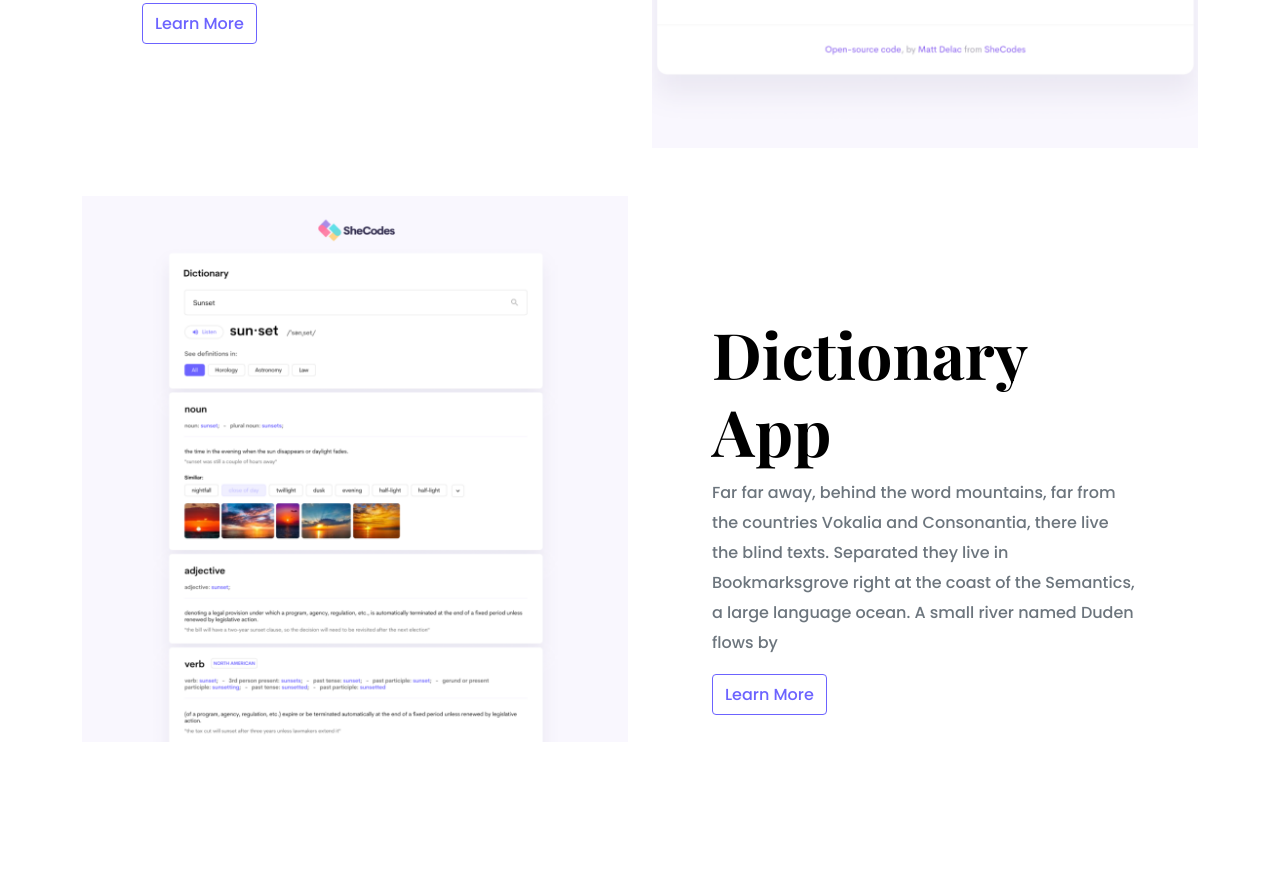
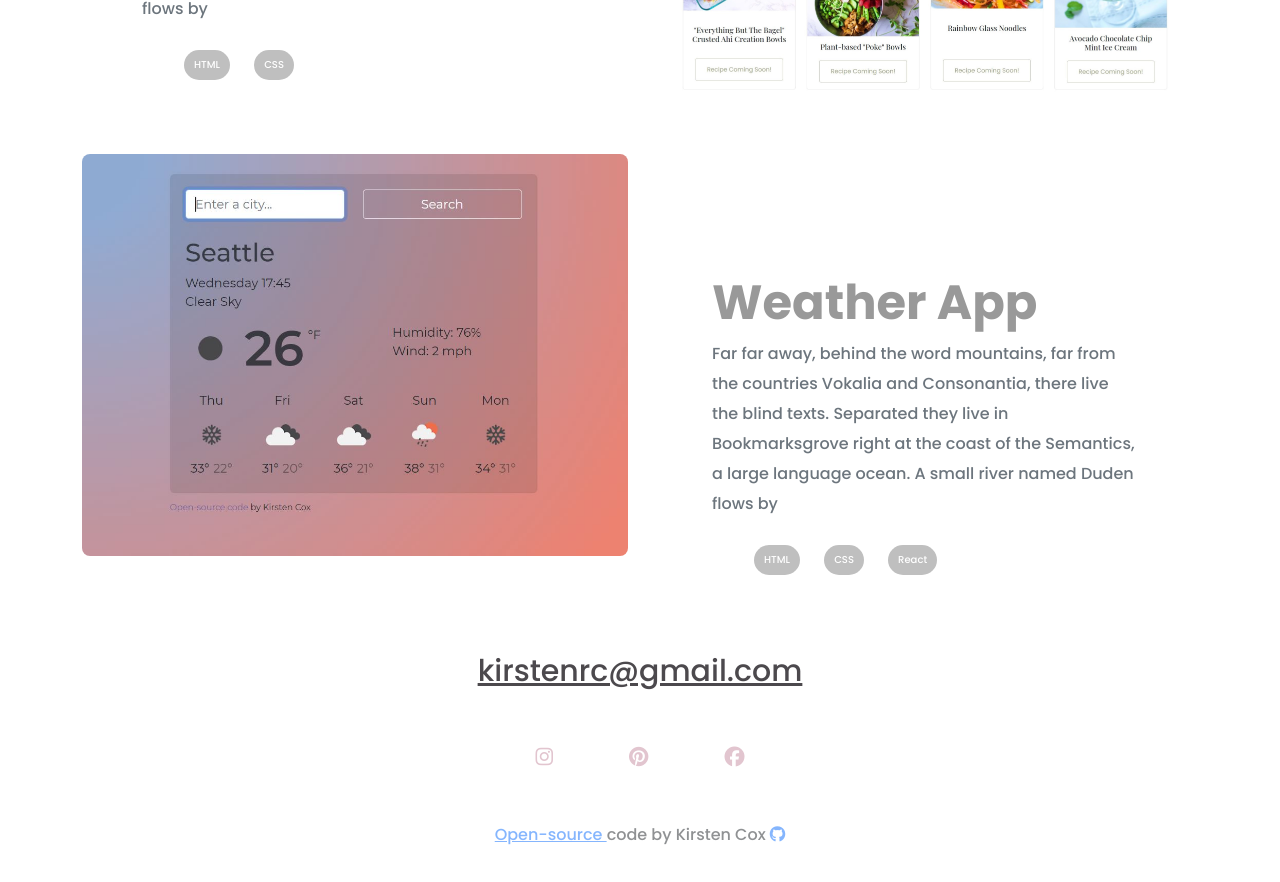
Before and after one commit to kirstenrc/portfolio-project, a plain HTML site: page index.html in a window 1280 px wide. Shown: the part 1752-2634 px from the top of the page. Before the commit the page ends 2542 px from the top, so only its background shows below. Drawn offline with nearby package versions, Linux system fonts and the light colour scheme.

Commit message:
Updated styling

```diff
--- a/index.html
+++ b/index.html
@@ -56,78 +56,146 @@
       </div>
     </nav>
     <div class="hero">
-      <p>Hi I am</p>
-      <h1>Kirsten Cox</h1>
-      <h2 class="mb-5">Front-end Developer based in Washington</h2>
-      <div>
-        <a href="#" class="btn btn-branding">Contact Me</a>
+      <div class="row">
+        <div class="col">
+          <h1>Hello I am Kirsten Cox</h1>
+          <h2 class="mb-5">Front-end Developer based in Washington</h2>
+          <div>
+            <a href="#" class="btn btn-branding">Contact Me</a>
+          </div>
+        </div>
+        <div class="col">
+          <div class="vertical-line d-none d-md-block d-lg-block"></div>
+          <img src="images/portrait.png" alt="Kirsten Cox" class="w-50" />
+        </div>
       </div>
     </div>
-    <p class="text-center mt-5">Check out some of my favorite projects</p>
+    <h2 class="p-5">Projects</h2>
 
     <div class="container">
       <div class="row mb-5">
         <div class="col d-none d-lg-block">
           <img
-            src="images/yogurt.png"
-            alt="Yogurt application coded by Kirsten Cox"
-            class="img-fluid"
+            src="images/Dictionary-app-screenshot.JPG"
+            alt="Dictionary application coded by Kirsten Cox"
+            class="img-fluid project-img"
           />
         </div>
         <div class="col">
           <div class="project-description">
-            <h2>Yogurt Project</h2>
+            <h3>Dictionary App</h3>
             <p class="text-muted">
               Far far away, behind the word mountains, far from the countries
               Vokalia and Consonantia, there live the blind texts. Separated
               they live in Bookmarksgrove right at the coast of the Semantics, a
               large language ocean. A small river named Duden flows by
             </p>
-            <a href="#" class="btn btn-branding-outline">Learn More</a>
+            <ul class="skills-icons">
+              <li>HTML</li>
+              <li>CSS</li>
+              <li>React</li>
+            </ul>
           </div>
         </div>
       </div>
       <div class="row mb-5">
         <div class="col">
           <div class="project-description">
-            <h2>Weather App</h2>
+            <h3>Recipe Blog</h3>
             <p class="text-muted">
               Far far away, behind the word mountains, far from the countries
               Vokalia and Consonantia, there live the blind texts. Separated
               they live in Bookmarksgrove right at the coast of the Semantics, a
               large language ocean. A small river named Duden flows by
             </p>
-            <a href="#" class="btn btn-branding-outline">Learn More</a>
+            <ul class="skills-icons">
+              <li>HTML</li>
+              <li>CSS</li>
+            </ul>
           </div>
         </div>
         <div class="col d-none d-lg-block">
           <img
-            src="images/weather.png"
-            alt="Weather application coded by Kirsten Cox"
-            class="img-fluid"
+            src="images/authentic-quiche-screenshot2.JPG"
+            alt="Recipe blog coded by Kirsten Cox"
+            class="img-fluid project-img"
           />
         </div>
       </div>
       <div class="row mb-5">
         <div class="col d-none d-lg-block">
           <img
-            src="images/dictionary.png"
-            alt="Dictionary application coded by Kirsten Cox"
-            class="img-fluid"
+            src="images/Weather-app-screenshot.JPG"
+            alt="Weather application coded by Kirsten Cox"
+            class="img-fluid project-img"
           />
         </div>
         <div class="col">
           <div class="project-description">
-            <h2>Dictionary App</h2>
+            <h3>Weather App</h3>
             <p class="text-muted">
               Far far away, behind the word mountains, far from the countries
               Vokalia and Consonantia, there live the blind texts. Separated
               they live in Bookmarksgrove right at the coast of the Semantics, a
               large language ocean. A small river named Duden flows by
             </p>
-            <a href="#" class="btn btn-branding-outline">Learn More</a>
+            <ul class="skills-icons">
+              <li>HTML</li>
+              <li>CSS</li>
+              <li>React</li>
+            </ul>
           </div>
         </div>
+
+        <footer class="mt-5">
+          <div class="content">
+            <a
+              href="mailto:kirstenrc@gmail.com"
+              class="link email-link mb-5"
+              title="Email me"
+              >kirstenrc@gmail.com
+            </a>
+          </div>
+
+          <div class="content social-links mt-5">
+            <a
+              href="https://www.instagram.com/authenticquiche/?hl=en"
+              target="_blank"
+              title="Instagram"
+              ><i class="fab fa-instagram"></i
+            ></a>
+            <a
+              href="https://www.pinterest.com/authenticquiche"
+              target="_blank"
+              title="Pinterest"
+              ><i class="fab fa-pinterest"></i
+            ></a>
+            <a
+              href="https://www.facebook.com/authenticquiche"
+              target="_blank"
+              title="Facebook"
+              ><i class="fab fa-facebook"></i
+            ></a>
+          </div>
+          <div class="content dev-link mt-5">
+            <p class="opacity-50">
+              <a
+                href="https://www.github.com/kirstenrc/authentic-quiche"
+                target="_blank"
+                class="link"
+                title="Open source code for this page"
+                >Open-source
+              </a>
+              code by Kirsten Cox
+              <a
+                href="https://www.github.com/kirstenrc"
+                target="_blank"
+                title="Kirsten's Github Profile"
+                ><i class="fab fa-github link"></i
+              ></a>
+            </p>
+          </div>
+        </footer>
       </div>
     </div>
   </body>
--- a/styles/styles.css
+++ b/styles/styles.css
@@ -1,8 +1,7 @@
 :root {
-  --primary-color: #6c63ff;
+  --primary-color: #f2dada;
   --accent-color: #272142;
-  --secondary-color: #f9f7fe;
-  --heading-font-family: "Playfair Display", sans-serif;
+  --secondary-color: #f6f6f6;
   --default-font-family: "Poppins", serif;
 }
 
@@ -16,8 +15,7 @@ h3,
 h4,
 h5,
 h6 {
-  color: black;
-  font-family: var(--heading-font-family);
+  color: #999999;
   font-weight: bold;
 }
 
@@ -27,6 +25,10 @@ h1 {
 
 h2 {
   font-size: 64px;
+}
+
+h3 {
+  font-size: 48px;
 }
 
 p {
@@ -41,7 +43,7 @@ p {
 }
 
 .contact a:hover {
-  color: #847efc;
+  color: #999999;
   text-decoration: underline;
   cursor: pointer;
 }
@@ -72,18 +74,15 @@ p {
 }
 
 .hero p {
-  color: var(--accent-color);
-  font-size: 36px;
+  color: #999999;
+  font-size: 96px;
   font-weight: bold;
   margin: 0;
 }
 
 .hero h2 {
-  color: var(--accent-color);
-  font-family: var(--default-font-family);
   font-size: 24px;
   font-weight: normal;
-  line-height: 2;
 }
 
 .content-container {
@@ -133,9 +132,59 @@ p {
   margin: 120px 60px 0;
 }
 
+.vertical-line {
+  border-left: 2px solid #999999;
+  height: 300px;
+  position: absolute;
+  left: 50%;
+}
+
 .profile-img {
-  max-width: 400px;
+  max-width: 300px;
   border-radius: 20px;
+  margin-left: 200px;
+}
+
+.project-img {
+  border-radius: 8px;
+}
+
+.skills-icons {
+  list-style: none;
+}
+
+.skills-icons li {
+  background-color: #bfbfbf;
+  color: white;
+  font-size: 10px;
+  display: inline-block;
+  line-height: 1;
+  padding: 10px;
+  border-radius: 30px;
+  margin: 10px;
+}
+
+.about-me {
+  margin-left: 30px;
+}
+
+footer .content {
+  text-align: center;
+}
+
+footer .email-link {
+  color: #4c494d;
+  font-size: 30px;
+}
+
+footer .social-links a {
+  background: var(--branding-color-light);
+  border-radius: 50%;
+  color: #e2c5cf;
+  font-size: 20px;
+  margin: 0 20px;
+  padding: 10px 16px;
+  text-decoration: none;
 }
 
 @media (max-width: 960px) {
```
Also changed, not shown: about.html (+2 -2 lines), work.html (+10 -15 lines), images/Dictionary-app-screenshot.JPG (added), images/Kirsten Cox.png (deleted), images/Kirsten Rane.png (deleted), images/Weather-app-screenshot.JPG (added), images/authentic-quiche-screenshot.JPG (added), images/authentic-quiche-screenshot2.JPG (added), images/dictionary-round.png (deleted), images/dictionary.png (deleted), images/portrait.png (added), images/portrait2.png (added), images/translation.png (deleted), images/weather-round.png (deleted), 3 more files.
